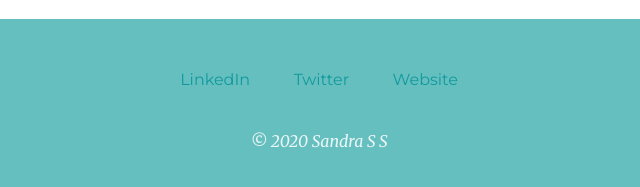
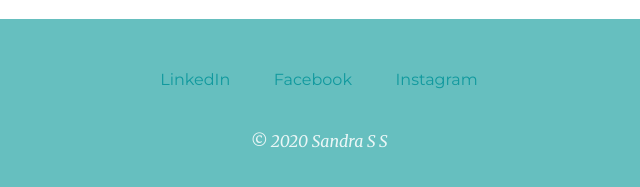
Before and after one commit to SandyVR46/sandraofficial, a plain HTML site: page index.html in a window 1280 px wide. Shown: the part 2543-2730 px from the top of the page, 321-961 px from the left. Drawn offline with Linux system fonts and the light colour scheme.

Commit message:
Update index.html

```diff
--- a/index.html
+++ b/index.html
@@ -46,8 +46,8 @@
 
 <div class="bottom-container">
   <a class="footer-link" href="https://www.linkedin.com/in/sandra-s-s-980a45175/">LinkedIn</a>
-  <a class="footer-link" href="https://twitter.com/">Twitter</a>
-  <a class="footer-link" href="https://www.appbrewery.co/">Website</a>
+  <a class="footer-link" href="https://www.facebook.com/profile.php?id=100012656294690">Facebook</a>
+  <a class="footer-link" href="https://www.instagram.com/sandra_sandy_vr46/">Instagram</a>
   <p class="copy-right">© 2020 Sandra S S</p>
 </div>
 </body>
```
